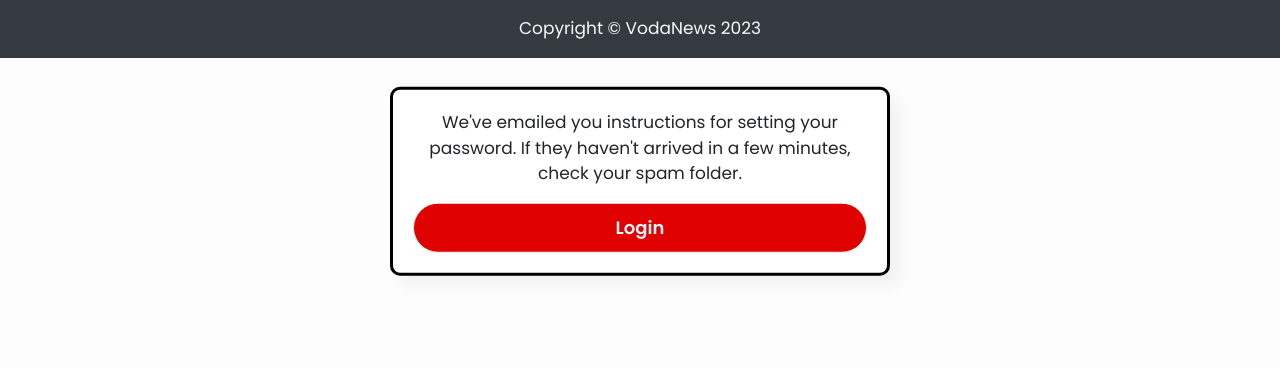
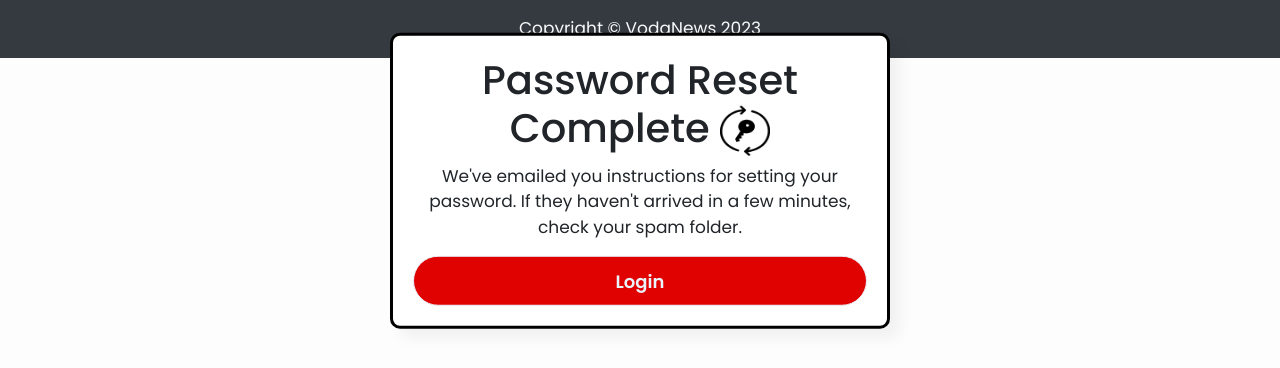
Before and after one commit to jab098/Vodafone-News, a Django app: a page that uses RIAProject/templates/registration/password_reset_done.html in a window 1280 px wide. Shown: the part 99-467 px from the top of the page. Run offline with Django 4.2, Linux system fonts and the light colour scheme; parts of the project's set-up code (start-up, migrations or seed data) failed here and were passed over; some libraries are stand-ins or nearby versions.

Commit message:
Added title to reset complete page

```diff
--- a/RIAProject/templates/registration/password_reset_done.html
+++ b/RIAProject/templates/registration/password_reset_done.html
@@ -59,6 +59,7 @@
 
 <body>
   <div class="center">
+    <h1 style="text-align:center">Password Reset Complete <img src="{% static 'pass_reset.png' %}" alt="Icon" width="50" height="50"></h1>
     <p style="text-align:center">We've emailed you instructions for setting your password. If they haven't arrived in a few minutes, check your spam folder.</p>
     <div style="text-align:center">
       <form action="{% url 'login'%}">
```
